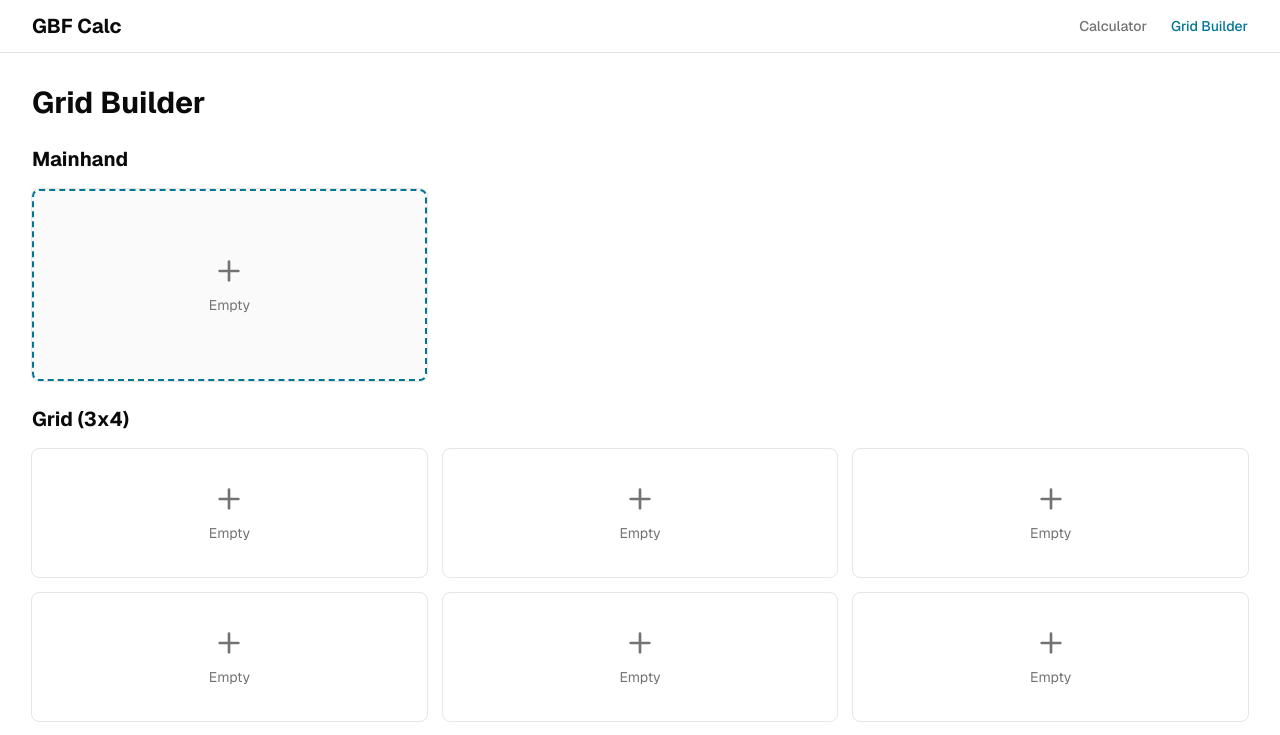
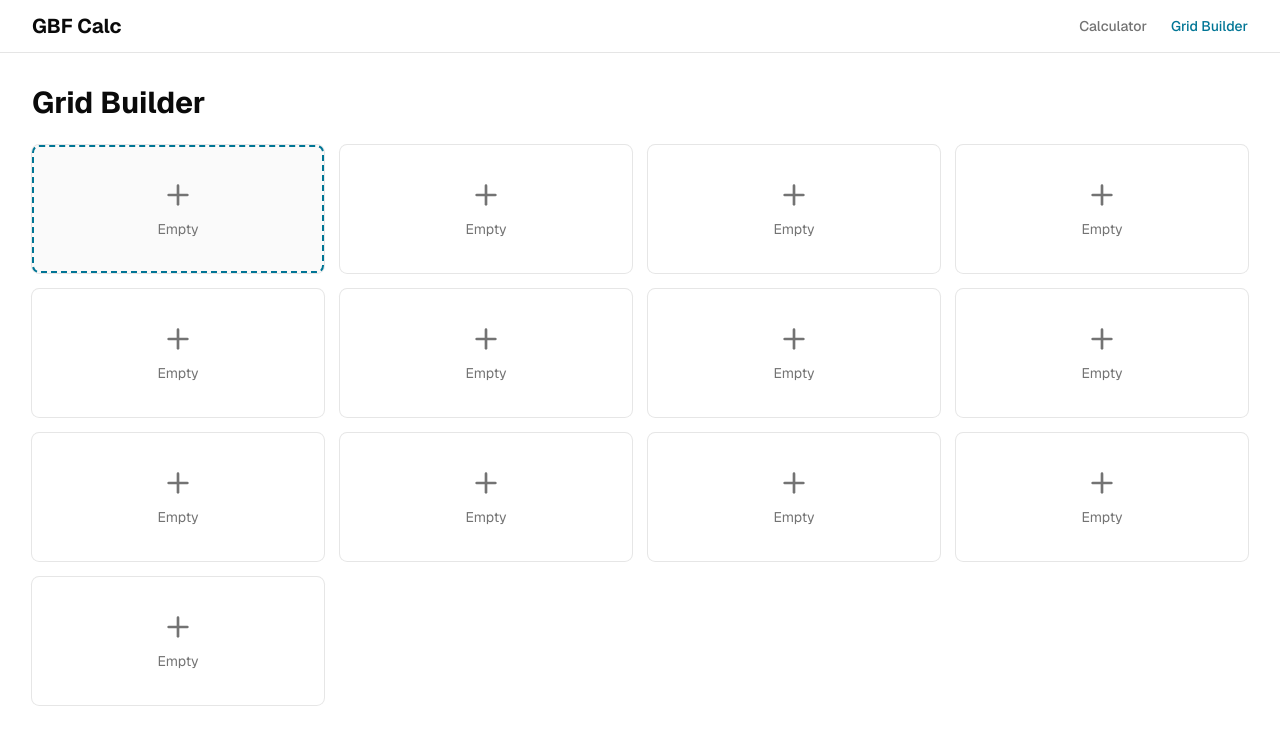
Before and after one commit to Skreeauk/dark-gbf-calc, a Next.js app: page /grid in a window 1280 px wide. Shown: the top 735 px of the page. Built offline with nearby package versions, Linux system fonts and the light colour scheme.

Commit message:
fix(grid): implement indented 4-column grid layout

```diff
--- a/components/grid/grid-layout.tsx
+++ b/components/grid/grid-layout.tsx
@@ -59,20 +59,12 @@ export function GridLayout() {
         slotType={activeSlot === "mainhand" ? "mainhand" : "grid"}
       />
 
-      <div>
-        <h2 className="mb-4 text-xl font-bold">Mainhand</h2>
-        <div className="grid grid-cols-1 gap-4 sm:grid-cols-3">
+      <div className="grid grid-cols-1 gap-4 sm:grid-cols-4">
         <WeaponSlot
           weapon={mainhand}
           variant="mainhand"
           onClick={() => handleSlotClick("mainhand")}
         />
-        </div>
-      </div>
-
-      <div>
-        <h2 className="mb-4 text-xl font-bold">Grid (3x4)</h2>
-        <div className="grid grid-cols-1 gap-4 sm:grid-cols-3">
         {grid.map((slot, index) => (
           <WeaponSlot
             key={index}
@@ -81,7 +73,15 @@ export function GridLayout() {
             onClick={() => handleSlotClick(index)}
           />
         ))}
-        </div>
+        <div className="hidden sm:block" />
+        <div className="hidden sm:block" />
+        <div className="hidden sm:block" />
+        <div className="hidden sm:block" />
+        <div className="hidden sm:block" />
+        <div className="hidden sm:block" />
+        <div className="hidden sm:block" />
+        <div className="hidden sm:block" />
+        <div className="hidden sm:block" />
       </div>
 
       <div className="rounded-lg border bg-muted/50 p-4">
--- a/components/grid/weapon-slot.tsx
+++ b/components/grid/weapon-slot.tsx
@@ -49,7 +49,7 @@ export function WeaponSlot({ weapon, variant, onClick }: WeaponSlotProps) {
 
   return (
     <Card
-      className={`cursor-pointer transition-all hover:scale-105 hover:shadow-lg ${isEmpty ? "border-dashed" : ""} ${isMainhand ? "h-48 border-2 border-primary bg-accent/50" : "h-32"} `}
+      className={`cursor-pointer transition-all hover:scale-105 hover:shadow-lg ${isEmpty ? "border-dashed" : ""} ${isMainhand ? "h-32 border-2 border-primary bg-accent/50" : "h-32"} `}
       onClick={onClick}
     >
       <CardContent className="flex h-full flex-col p-3">
```
Lines whose indentation alone changed are shown as unchanged.
